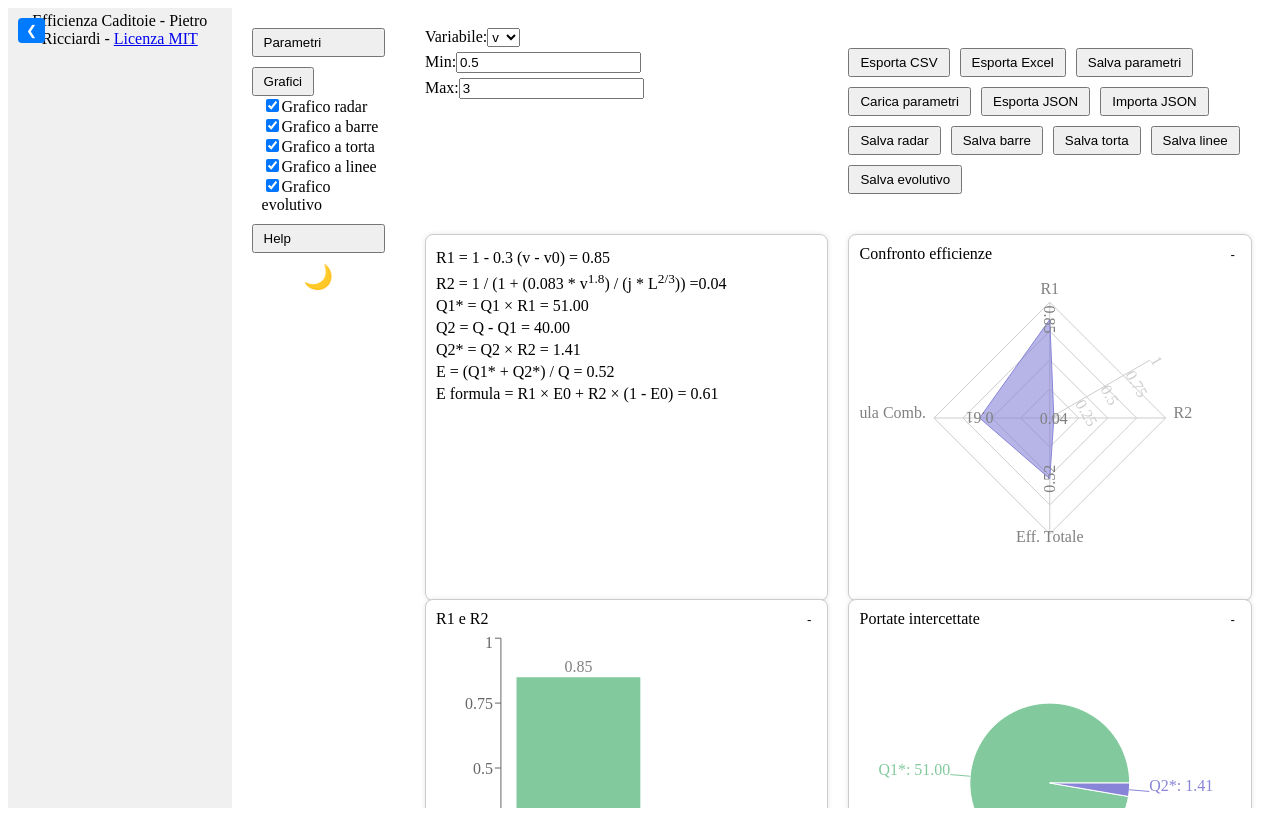
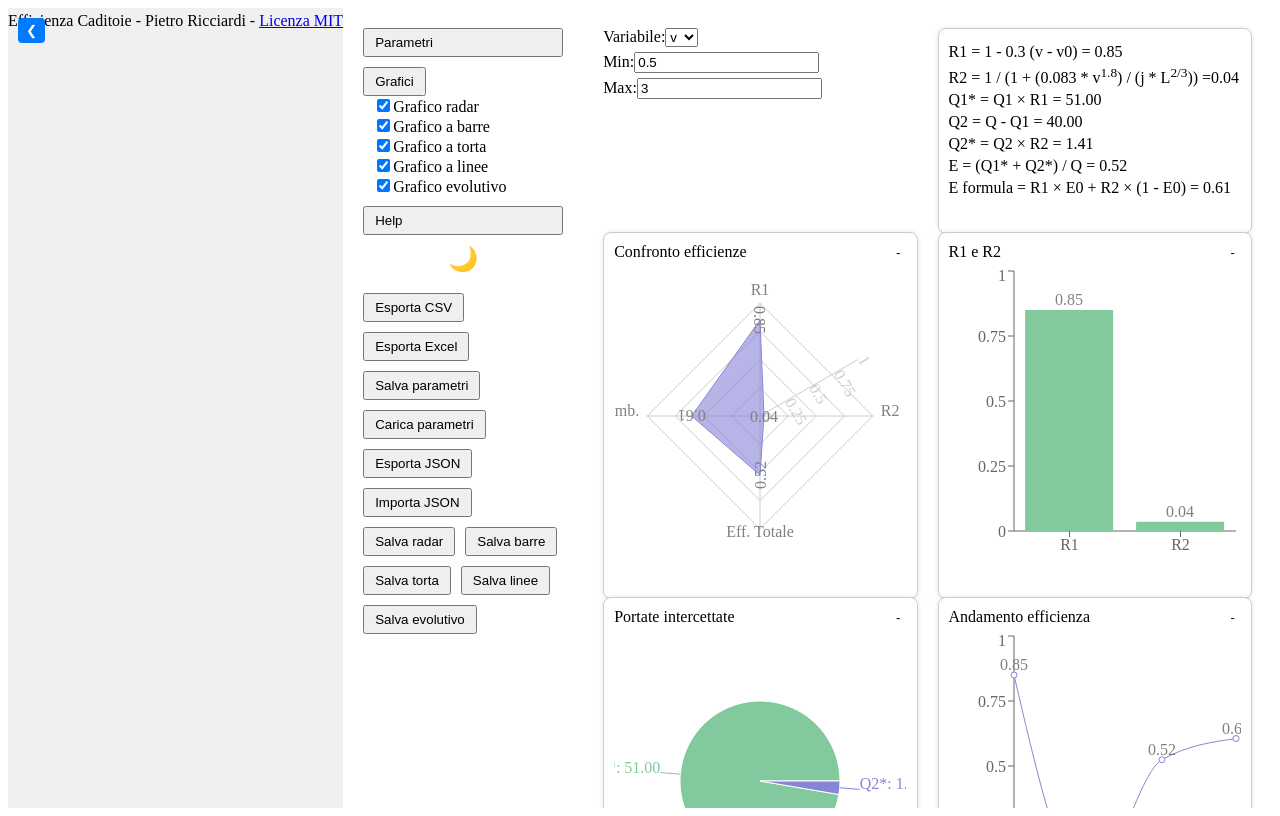
Before and after one commit to Pietro-Ricciardi/Efficienza-Caditoie, a React (Vite) app: page / in a window 1280 px wide. Built offline with nearby package versions, Linux system fonts and the light colour scheme.

Commit message:
sposta i pulsanti di esportazione nella sidebar

```diff
--- a/src/App.jsx
+++ b/src/App.jsx
@@ -332,6 +332,27 @@ export default function App() {
         <div className="theme-toggle" onClick={toggleDarkMode}>
           {isDarkMode ? '☀️' : '🌙'}
         </div>
+
+        <div className="export-buttons">
+          <button onClick={downloadCSV}>Esporta CSV</button>
+          <button onClick={downloadExcel}>Esporta Excel</button>
+          <button onClick={salvaParametriStorage}>Salva parametri</button>
+          <button onClick={caricaParametriStorage}>Carica parametri</button>
+          <button onClick={esportaJSON}>Esporta JSON</button>
+          <input
+            type="file"
+            accept="application/json"
+            ref={fileInputRef}
+            style={{ display: 'none' }}
+            onChange={importaJSON}
+          />
+          <button onClick={() => fileInputRef.current.click()}>Importa JSON</button>
+          <button onClick={() => downloadImage(radarRef, 'radar.png')}>Salva radar</button>
+          <button onClick={() => downloadImage(barRef, 'barre.png')}>Salva barre</button>
+          <button onClick={() => downloadImage(pieRef, 'torta.png')}>Salva torta</button>
+          <button onClick={() => downloadImage(lineRef, 'linee.png')}>Salva linee</button>
+          <button onClick={() => downloadImage(evolutionRef, 'evoluzione.png')}>Salva evolutivo</button>
+        </div>
       </div>
       <div className="rightPane">
         {activePage === 'help' && <Help />}
@@ -409,20 +430,6 @@ export default function App() {
                 Max:
                 <input type="number" value={rangeMax} onChange={(e) => setRangeMax(parseFloat(e.target.value))} />
               </label>
-            </div>
-            <div className="export-buttons">
-              <button onClick={downloadCSV}>Esporta CSV</button>
-              <button onClick={downloadExcel}>Esporta Excel</button>
-              <button onClick={salvaParametriStorage}>Salva parametri</button>
-              <button onClick={caricaParametriStorage}>Carica parametri</button>
-              <button onClick={esportaJSON}>Esporta JSON</button>
-              <input type="file" accept="application/json" ref={fileInputRef} style={{ display: 'none' }} onChange={importaJSON} />
-              <button onClick={() => fileInputRef.current.click()}>Importa JSON</button>
-              <button onClick={() => downloadImage(radarRef, 'radar.png')}>Salva radar</button>
-              <button onClick={() => downloadImage(barRef, 'barre.png')}>Salva barre</button>
-              <button onClick={() => downloadImage(pieRef, 'torta.png')}>Salva torta</button>
-              <button onClick={() => downloadImage(lineRef, 'linee.png')}>Salva linee</button>
-              <button onClick={() => downloadImage(evolutionRef, 'evoluzione.png')}>Salva evolutivo</button>
             </div>
             <div className="chart-box">
               <div className="formula-list">
```
